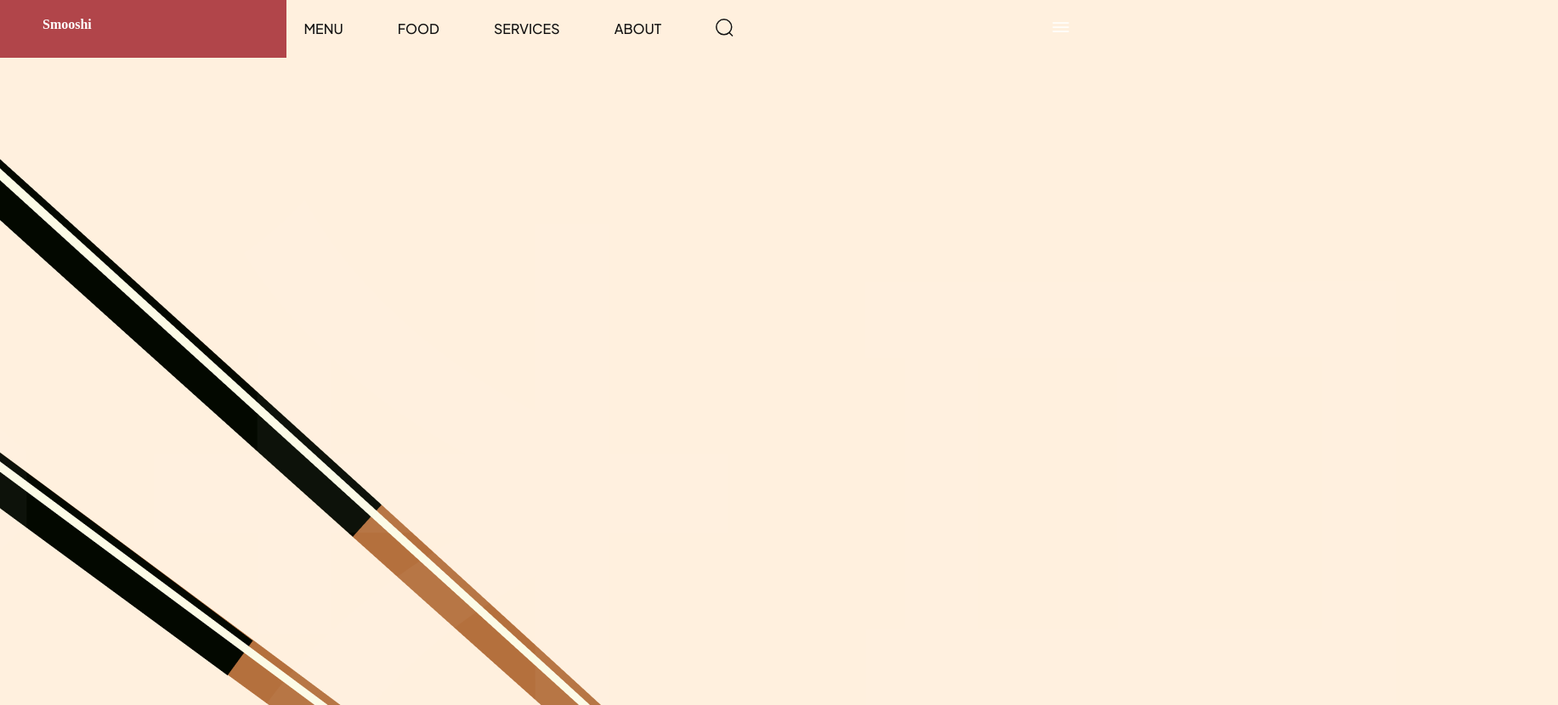
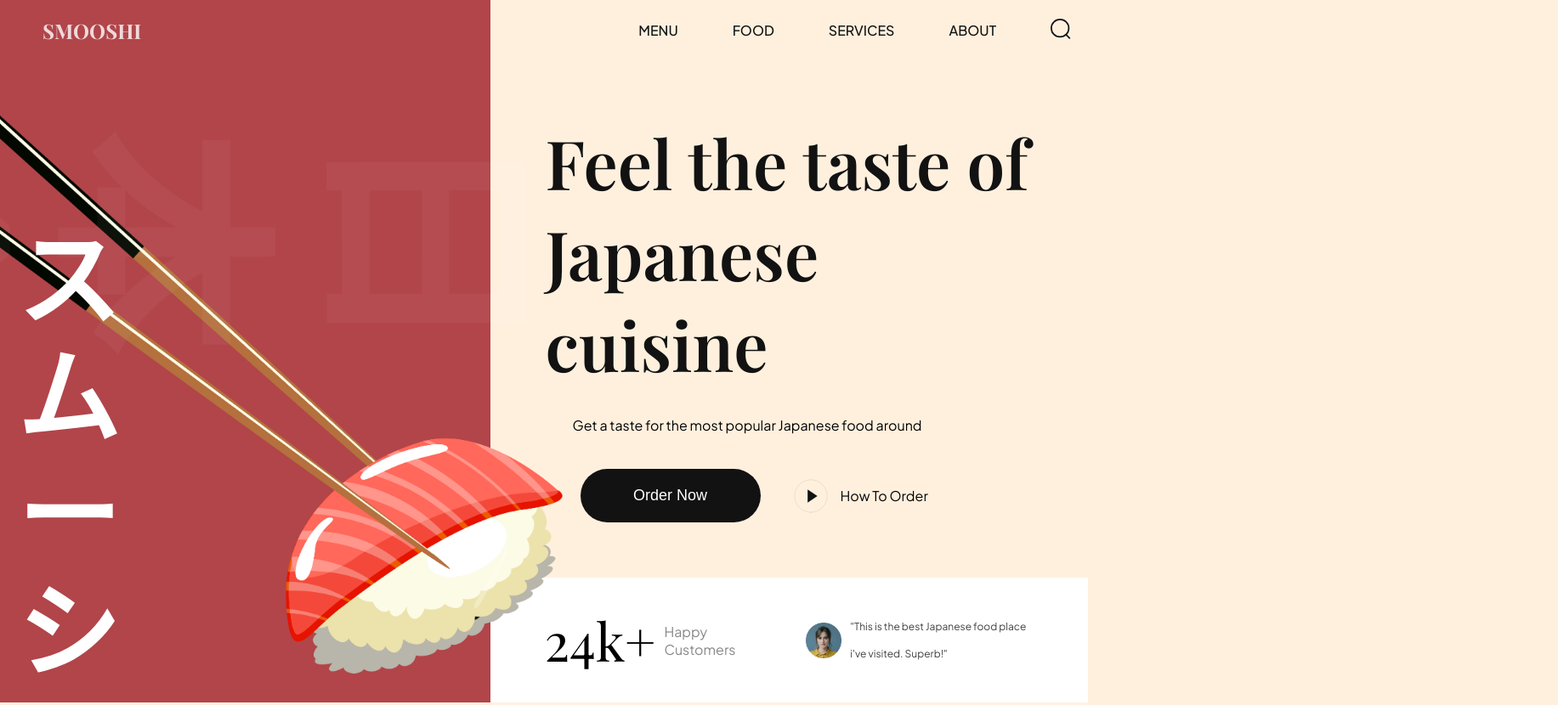
Before and after one commit to Dev-muse/smooshi, a website built with Vite: page index.html in a window 1280 px wide. Shown: the top 830 px of the page at 85% size, 1833 px wide, since content can reach past the window. Built offline with nearby package versions, Linux system fonts and the light colour scheme.

Commit message:
hero section done

```diff
--- a/css/sections/header.css
+++ b/css/sections/header.css
@@ -21,11 +21,16 @@
 .header__logo h4{
     padding-left: 30px;
     color: #fff;
+    font-weight: 700;
+    font-size: 24px;
+    text-transform: uppercase;
+    font-family: var(--playfair-display);
+    opacity: 0.8;
 }
 
  .header__menu , .header__menu-mobile{
     padding: 20px;
-    flex: 1.2;
+    flex: 1.236;
     display: flex;
     align-items: center;
     justify-content: flex-end;
@@ -42,3 +47,15 @@
     line-height: 20px;
     cursor: pointer;
  }
+
+ .header__menu li img {
+    width: 24px;
+    height: 24px;
+    object-fit: contain;
+  }
+
+  .header__menu-mobile {
+    display: none;
+    gap: 20px;
+    position: relative;
+  }
--- a/css/sections/hero.css
+++ b/css/sections/hero.css
@@ -0,0 +1,169 @@
+.hero{
+    display: flex;
+    min-height: calc(100vh-74px);
+    /* hero section height will always be 100% after subtracting height of navbar 74px */
+    overflow: hidden;
+}
+
+.hero-image{
+    flex: 1;
+    display: flex;
+    flex-direction: column;
+    position: relative;
+    z-index: 5;
+}
+.hero-image img  {
+    width: 120%;
+    height: 100%;
+    object-fit: contain;
+}
+
+.hero-image__overlay{
+    position: absolute;
+    inset: 0;
+    width: 100%;
+    background-color: var(--primary-color);
+    z-index: -1;
+}
+
+.hero-image h2{
+    position: absolute;
+    bottom:0 ;
+    padding: 20px;
+    font-family: var(--playfair-display);
+    font-weight: 700;
+    font-size: 120px;
+    line-height: 138px;
+    color: white;
+}
+
+.hero-content{
+    flex: 1.22;
+    display:flex;
+    justify-content: space-between;
+    flex-direction: column;
+}
+
+.hero-content-info{
+    padding: 65px;
+    flex: 1;
+    display: flex;
+    justify-content:center;
+    flex-direction: column;
+}
+
+.hero-content-info h1{
+    font-size: 80px;
+    font-weight: 600;
+    font-family: var(--playfair-display);
+    color: var(--secondary-color);
+}
+
+.hero-content-info p{
+    margin: 32px 0 0 32px;
+    font-family: var(--plus-jakarta-sans);
+    font-style: 18px;
+    font-weight: 400;
+}
+
+.hero-content__buttons{
+    display: flex;
+    margin: 41px 0 0 41px;
+    flex-wrap: wrap;
+    gap: 36px;
+
+}
+.hero-content__order-button{
+    min-width:212px;
+    padding: 20px;
+    outline:none;
+    border:none;
+    border-radius: 36px;
+    -webkit-border-radius: 36px;
+    -moz-border-radius: 36px;
+    -ms-border-radius: 36px;
+    -o-border-radius: 36px;
+    cursor: pointer;
+    color: white;
+    font-weight: 500;
+    font-size: 18px;
+    line-height: 23px;
+    background: var(--secondary-color);
+}
+
+.hero-content__order-button:hover{
+    background-color: var(--primary-color);
+    transition: all 500ms linear;
+    -webkit-transition: all 500ms linear;
+    -moz-transition: all 500ms linear;
+    -ms-transition: all 500ms linear;
+    -o-transition: all 500ms linear;
+}
+
+.hero-content__play-button{
+    display: flex;
+    border:none;
+    outline:none;
+    align-items:center;
+    font-size: 16px;
+    line-height: 19px;
+    color: var(--black-200);
+    font-family: var(--plus-jakarta-sans);
+    cursor: pointer;
+    background-color: transparent;
+}
+.hero-content__play-button img{
+    margin-right: 12px;
+    width: 46px;
+    height: 46px;
+    object-fit: contain;
+}
+
+.hero-content__testimonial{
+    padding: 32px 64px;
+    display: flex;
+    flex-wrap: wrap;
+    gap: 20px;
+    background: var(--color-white);
+}
+
+.hero-content__customer{
+    flex: 1;
+    gap: 10px;
+}
+.hero-content__customer h4{
+    font-size: 62px;
+    font-weight: normal;
+    font-family: var(--playfair-display);
+}
+.hero-content__customer p{
+    font-size: 16px;
+    font-weight: normal;
+    font-family: var(--plus-jakarta-sans);
+    color: var(--secondary-color);
+    opacity: 0.5;
+}
+
+.hero-content__review{
+    flex:1;
+    display:flex;
+    align-items:center;
+    gap:10px;
+    padding-left: 20px;
+    border-left: 1 solid rgba(2,2,2,0.1);
+    min-width: 200px;
+}
+
+.hero-content__review img{
+    width: 42px;
+    height: 42px;
+    object-fit: contain;
+}
+.hero-content__review p{
+    font-family: var(--plus-jakarta-sans);
+    font-size: 12px;
+    font-weight: 400;
+    line-height: 32px;
+    color: var(--secondary-color);
+    opacity: 0.8;
+}
--- a/css/style.css
+++ b/css/style.css
@@ -4,11 +4,11 @@
 /* other css file imports */
  @import url("sections/header.css");
  @import url("sections/hero.css");
-/*@import url("sections/about.css");
+@import url("sections/about.css");
 @import url("sections/popular.css");
 @import url("sections/trending.css");
 @import url("sections/subscribe.css");
-@import url("sections/footer.css"); */
+@import url("sections/footer.css");
 
 /* CSS variables for reusablity across all files (including above imported) */
 :root {
--- a/index.html
+++ b/index.html
@@ -41,7 +41,34 @@
             </h2>
             <div class="hero-image__overlay"></div>
         </div>
+        <div class="hero-content">
+            <div class="hero-content-info">
+                <h1>Feel the taste of Japanese cuisine</h1>
+                <p>Get a taste for the most popular Japanese food around</p>
+                <div class="hero-content__buttons">
+                    <button class="hero-content__order-button">Order Now</button>
+                    <button class="hero-content__play-button">
+                        <img src="assets/play-circle.svg" alt="play">
+                        How To Order
+                    </button>
+                </div>
+            </div>
+            <div class="hero-content__testimonial">
+                <div class="hero-content__customer flex-center">
+                    <h4>24<span>k+</span></h4>
+                    <p>Happy Customers</p>
+                </div>
+                <div class="hero-content__review">
+                    <img src="assets/user.png" alt="user">
+                    <p>"This is the best Japanese food place i've visited. Superb!"</p>
+                </div>
+
+            </div>
+        </div>
+
+
     </section>
+
 
     <script src="js/script.js" type="module"></script>
 </body>
```
Also changed, not shown: css/sections/about.css (added), css/sections/footer.css (added), css/sections/popular.css (added), css/sections/subscribe.css (added), css/sections/trending.css (added).
